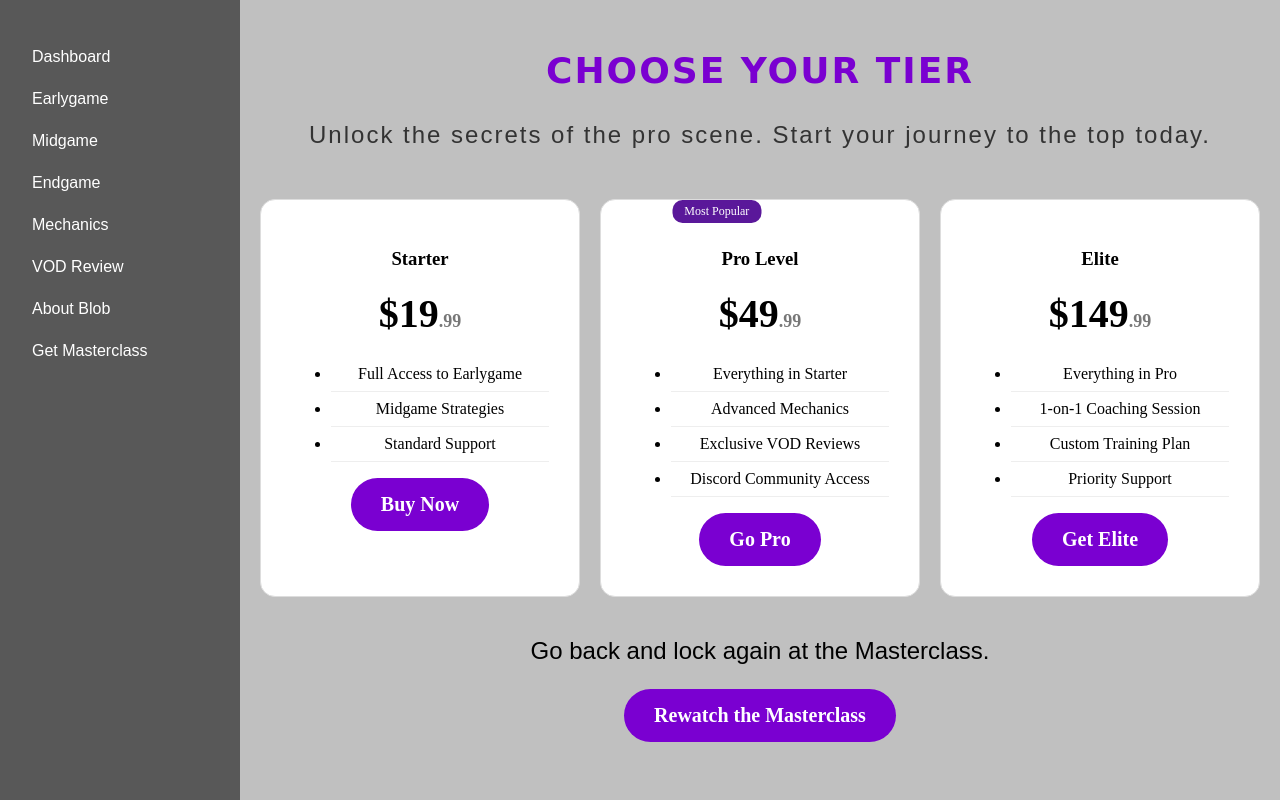
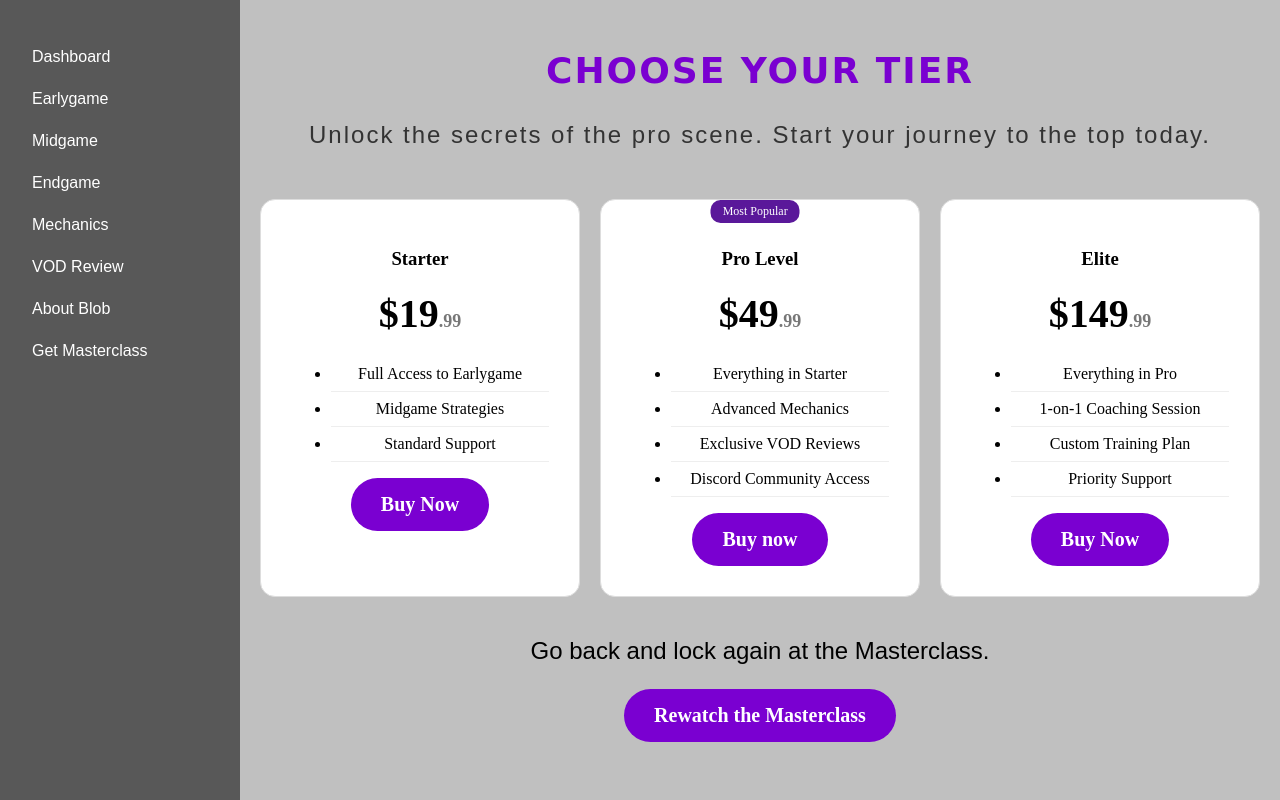
Before and after one commit to cedricroger2010-commits/Blob_Masterclass, a plain HTML site: page BuyNow.html in a window 1280 px wide. Drawn offline with Linux system fonts and the light colour scheme.

Commit message:
Add Favicon

```diff
--- a/BuyNow.html
+++ b/BuyNow.html
@@ -4,6 +4,7 @@
     <meta charset="UTF-8">
     <meta name="viewport" content="width=device-width, initial-scale=1.0">
     <link rel="stylesheet" href="style.css">
+    <link rel="icon" href="favicon.jpg" type="image/x-icon">
     <title>Get the Masterclass | Blob</title>
 </head>
 <body>
@@ -50,7 +51,7 @@
                 <li>Exclusive VOD Reviews</li>
                 <li>Discord Community Access</li>
             </ul>
-            <a href="#" class="start-button small">Go Pro</a>
+            <a href="#" class="start-button small">Buy now</a>
         </div>
 
 
@@ -63,7 +64,7 @@
                 <li>Custom Training Plan</li>
                 <li>Priority Support</li>
             </ul>
-            <a href="#" class="start-button small">Get Elite</a>
+            <a href="#" class="start-button small">Buy Now</a>
         </div>
     </div>
 
--- a/style.css
+++ b/style.css
@@ -167,7 +167,7 @@ p {
     font-size: 12px;
     position: absolute;
     top: 200px;
-    left: 56%;
+    left: 59%;
     transform: translateX(-50%);
 }
 
```
Also changed, not shown: Aim.html (+1 -0 lines), Blob.html (+1 -1 lines), EarlyGame.html (+1 -0 lines), EndGame.html (+1 -0 lines), Mechanics.html (+1 -0 lines), MidGame.html (+1 -0 lines), VODReview.html (+1 -0 lines), index.html (+1 -0 lines), Fortnite.html (deleted), favicon.jpg (added).
